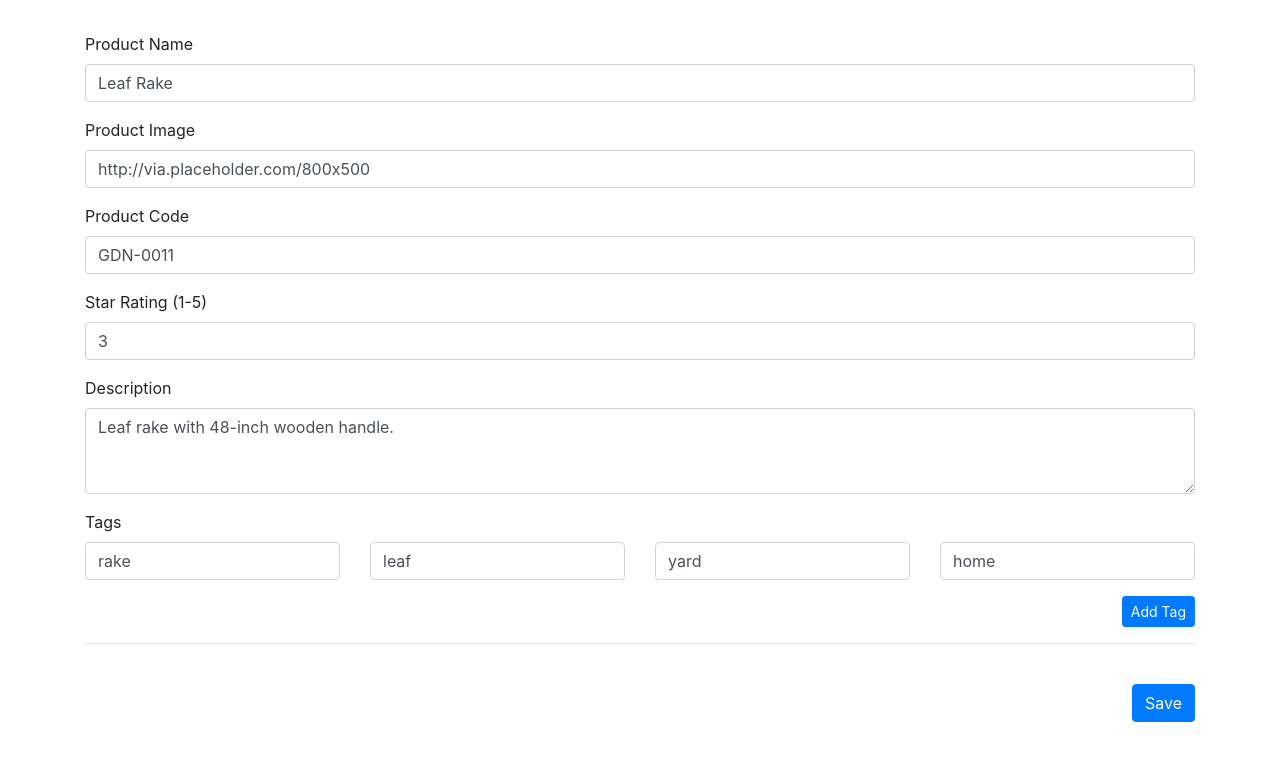
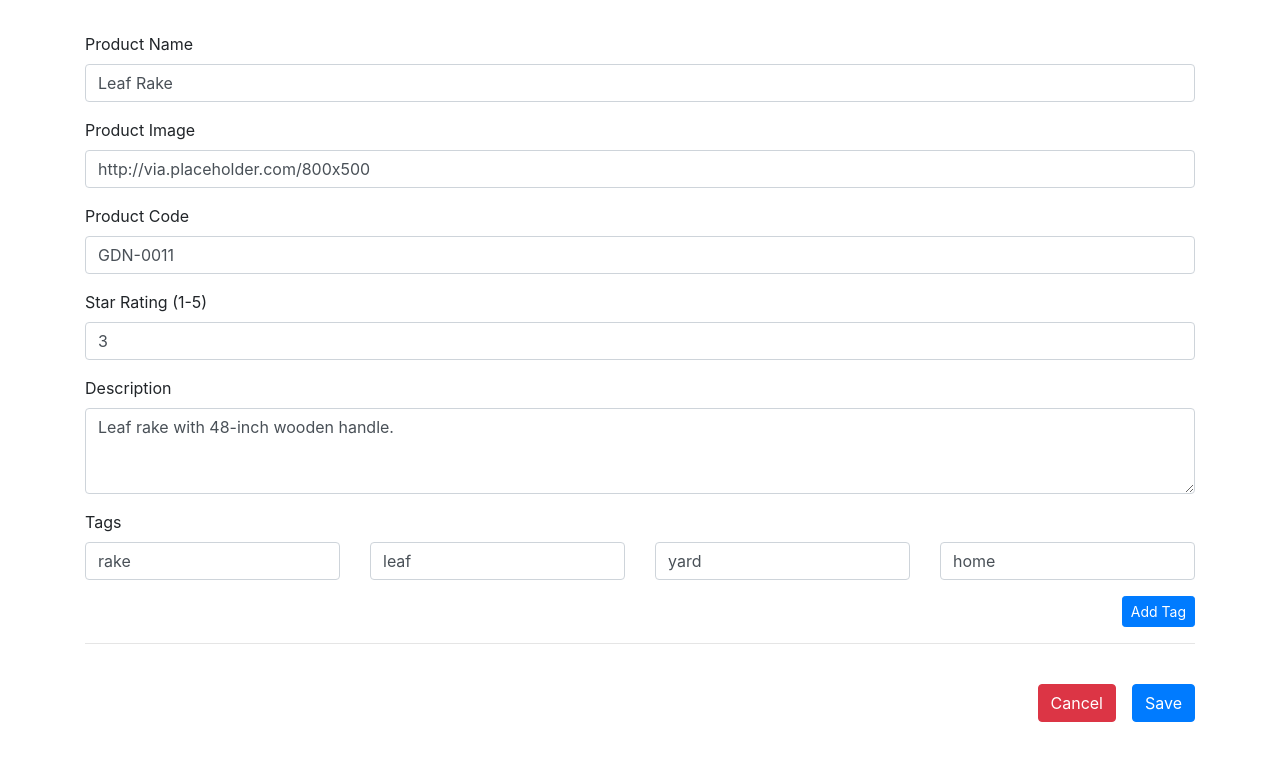
Before and after one commit to HarryWang74/PMC-angular, an Angular app: page /productEdit/1 in a window 1280 px wide. Shown: the top 760 px of the page. Built offline with nearby package versions, Linux system fonts and the light colour scheme.

Commit message:
save and cancel

```diff
--- a/src/app/products/components/product-edit/product-edit.component.html
+++ b/src/app/products/components/product-edit/product-edit.component.html
@@ -107,8 +107,11 @@
 
   <div class="row pt-4">
       <div class="col-md-12 text-right">
-        <button type="button" class="btn btn-primary" *ngIf="!product.id == 0">Save</button>
-        <button type="button" class="btn btn-primary" *ngIf="product.id == 0">Create</button>
+        <button type="button" class="btn btn-danger mr-3" [routerLink]="['/list']">Cancel</button>
+
+        <button type="button" class="btn btn-primary" *ngIf="!product.id == 0" [disabled]='!productForm.valid'>Save</button>
+
+        <button type="button" class="btn btn-primary" *ngIf="product.id == 0" [disabled]='!productForm.valid'>Create</button>
       </div>
   </div>
 
--- a/src/app/products/components/product-edit/product-edit.component.ts
+++ b/src/app/products/components/product-edit/product-edit.component.ts
@@ -30,7 +30,7 @@ export class ProductEditComponent implements OnInit {
     this.productForm = this.fb.group({
       productName: ['', [Validators.required,
                          Validators.minLength(3),
-                         Validators.maxLength(10)]],
+                         Validators.maxLength(50)]],
       imageUrl: '',
       productCode: ['', Validators.required],
       starRating: ['', NumberValidators.range(1, 5)],
@@ -59,6 +59,7 @@ export class ProductEditComponent implements OnInit {
         this.productForm.setControl('tags', this.fb.array(this.product.tags || []));
         setTimeout(() => {
           this.loading = false;
+          console.log(this.productForm);
         }, 500);
       }
     );
```
